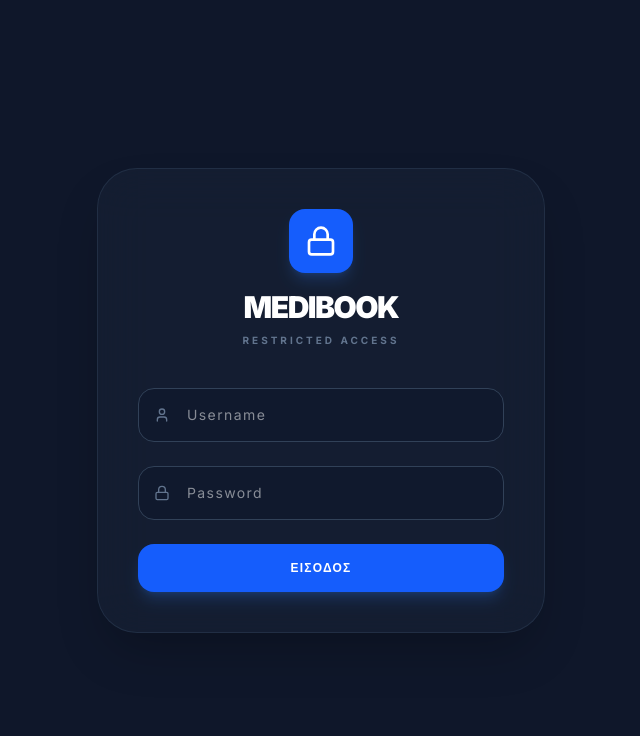
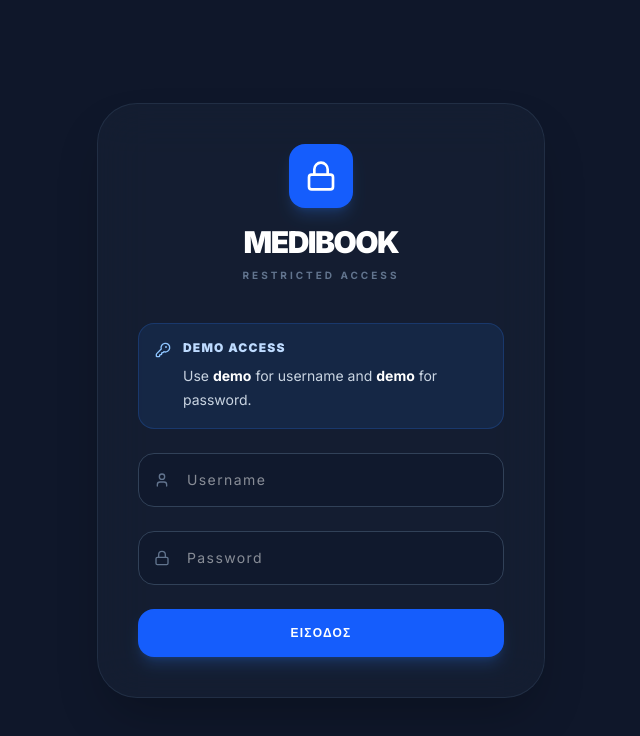
Before and after one commit to vagretsi/medi-book, a Next.js app: page /login in a window 1280 px wide. Shown: the top 736 px of the page, without its empty margins (319-959 px from the left). Built offline with nearby package versions, Linux system fonts and the light colour scheme.

Commit message:
Add demo login hint

```diff
--- a/src/app/login/page.tsx
+++ b/src/app/login/page.tsx
@@ -2,7 +2,7 @@
 import { useState } from 'react'
 import { signIn } from 'next-auth/react'
 import { useRouter } from 'next/navigation'
-import { Lock, User, Loader2 } from 'lucide-react'
+import { Lock, User, Loader2, KeyRound } from 'lucide-react'
 
 export default function LoginPage() {
   const [username, setUsername] = useState('')
@@ -40,6 +40,19 @@ export default function LoginPage() {
           </div>
           <h1 className="text-3xl font-black text-white tracking-tighter">MEDIBOOK</h1>
           <p className="text-slate-500 text-[10px] font-bold uppercase tracking-[0.3em] mt-2">Restricted Access</p>
+        </div>
+
+        <div className="mb-6 rounded-2xl border border-blue-500/20 bg-blue-500/10 p-4 text-slate-200">
+          <div className="flex items-start gap-3">
+            <KeyRound className="mt-0.5 h-4 w-4 shrink-0 text-blue-300" />
+            <div>
+              <p className="text-xs font-black uppercase tracking-widest text-blue-200">Demo access</p>
+              <p className="mt-2 text-sm leading-6 text-slate-300">
+                Use <span className="font-bold text-white">demo</span> for username and{' '}
+                <span className="font-bold text-white">demo</span> for password.
+              </p>
+            </div>
+          </div>
         </div>
 
         <form onSubmit={handleSubmit} className="space-y-6">
```
